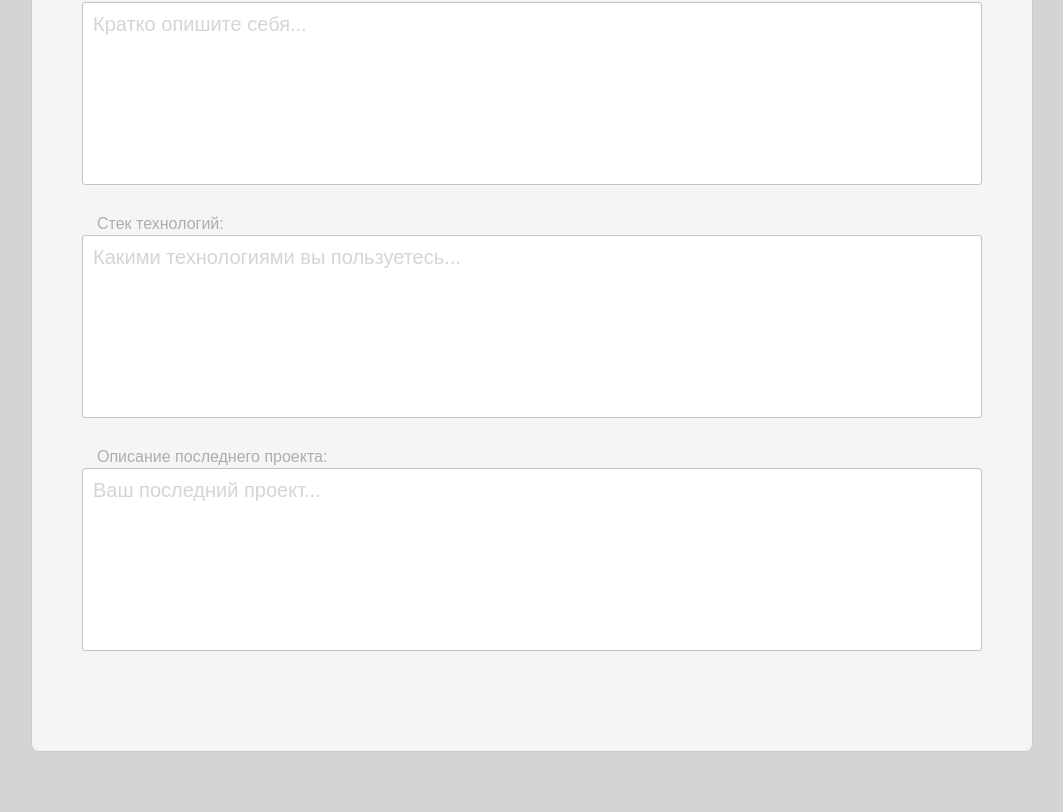
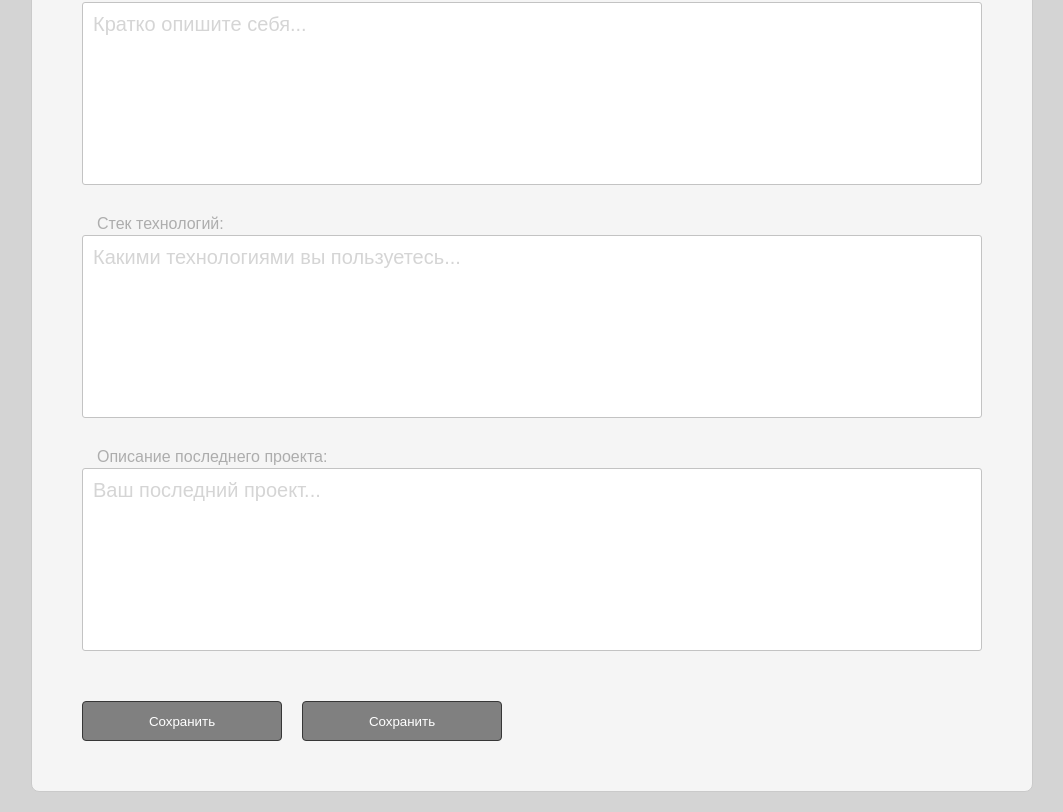
Before and after one commit to Logunovich/homework-react-1, a React (Create React App) app: page / in a window 1280 px wide. Shown: the part 630-1442 px from the top of the page, without its empty margins (108-1171 px from the left). Before the commit the page ends 1402 px from the top, so only its background shows below. Built offline with nearby package versions, Linux system fonts and the light colour scheme.

Commit message:
fix: add buttons

```diff
--- a/src/components/InputsList/InputsList.js
+++ b/src/components/InputsList/InputsList.js
@@ -1,5 +1,6 @@
 import React, { Component } from 'react';
 import InputItem from '../InputItem/InputItem';
+import styles from './InputsList.module.css';
 
 class InputsList extends Component {
 
@@ -13,6 +14,8 @@ class InputsList extends Component {
     return (
       <>
         {renderInputs}
+        <button className={styles.button}>Сохранить</button>
+        <button className={styles.button}>Сохранить</button>
       </>
     )
   }
--- a/src/components/InputsList/InputsList.module.css
+++ b/src/components/InputsList/InputsList.module.css
@@ -0,0 +1,14 @@
+.button {
+  border: 1px solid rgb(55, 55, 55);
+  border-radius: 4px;
+  background: gray;
+  color: #fff;
+  width: 200px;
+  height: 40px;
+  margin: 0 20px 0 0;
+}
+
+.button:hover {
+  cursor: pointer;
+  background: rgb(159, 159, 159);
+}
```
